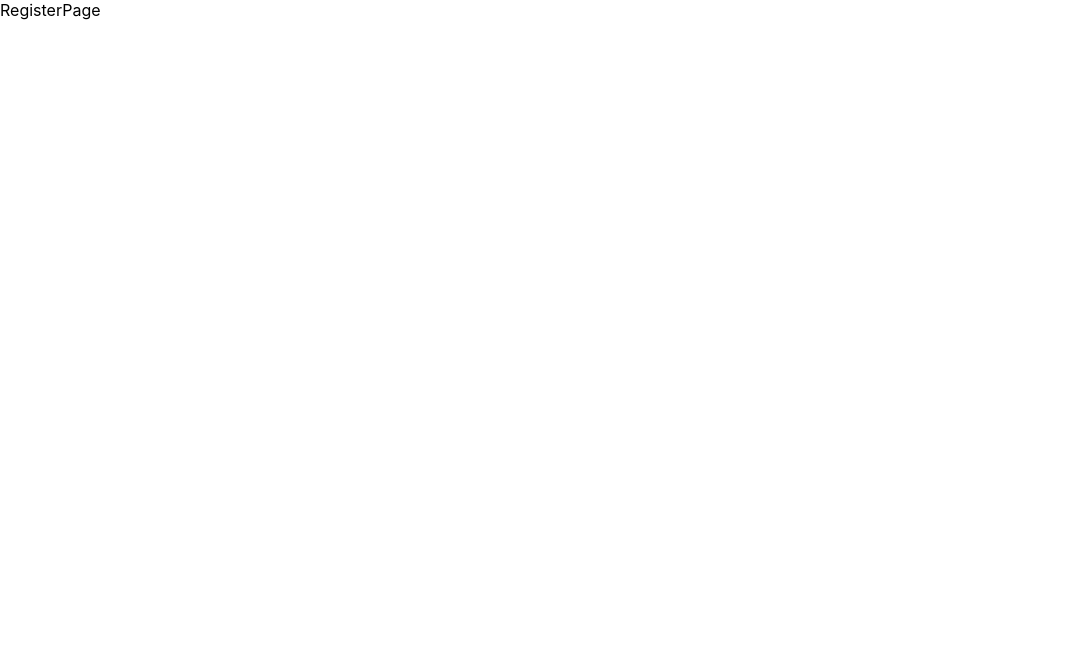
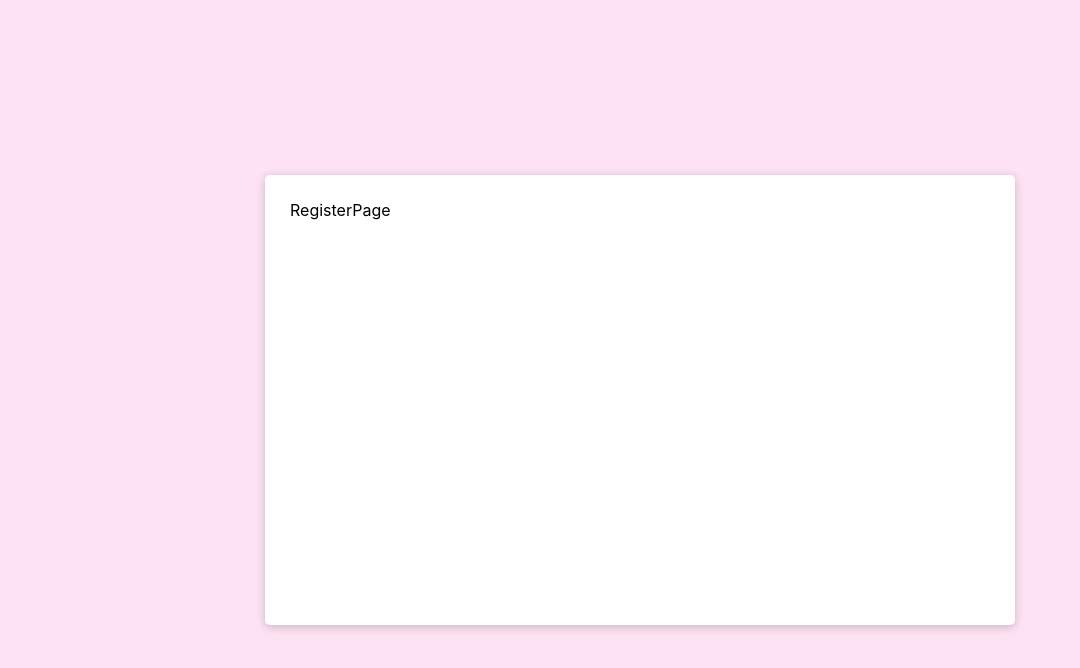
Before and after one commit to shashankdkte/new-discord-frontend, a React (Create React App) app: page /register in a window 1280 px wide. Shown: the top 668 px of the page, without its empty margins (0-1080 px from the left). Built offline with nearby package versions, Linux system fonts and the light colour scheme.

Commit message:
Creating Authentication Box Component with MaterialUI

```diff
--- a/package.json
+++ b/package.json
@@ -3,6 +3,9 @@
   "version": "0.1.0",
   "private": true,
   "dependencies": {
+    "@emotion/react": "^11.11.1",
+    "@emotion/styled": "^11.11.0",
+    "@mui/material": "^5.13.6",
     "@redux-devtools/extension": "^3.2.5",
     "@reduxjs/toolkit": "^1.9.5",
     "@testing-library/jest-dom": "^5.16.5",
--- a/src/authPages/LoginPage.js
+++ b/src/authPages/LoginPage.js
@@ -1,8 +1,9 @@
 import React from 'react'
+import AuthBox from '../shared/authBox'
 
 const LoginPage = () => {
   return (
-    <div>LoginPage</div>
+    <AuthBox>LoginPage</AuthBox>
   )
 }
 
--- a/src/authPages/RegisterPage.js
+++ b/src/authPages/RegisterPage.js
@@ -1,8 +1,8 @@
 import React from 'react'
-
+import AuthBox from '../shared/authBox'
 const RegisterPage = () => {
   return (
-    <div>RegisterPage</div>
+    <AuthBox>RegisterPage</AuthBox>
   )
 }
 
--- /dev/null
+++ b/src/shared/authBox.js
@@ -0,0 +1,34 @@
+import React from 'react';
+import Box from "@mui/material/Box";
+import { styled } from "@mui/system";
+
+const BoxWrapper = styled("div")({
+  width: "100%",
+  height: "100vh",
+  display: "flex",
+  alignItems: "center",
+  justifyContent: "center",
+  background:"#FDE2F3"
+
+})
+
+const AuthBox = (props) => {
+  return (
+    <BoxWrapper>
+      <Box sx={{
+        width: 700,
+        height: 400,
+        backgroundColor: "#fff",
+        borderRadius: "5px",
+        boxShadow: "0 2px 10px 0 rgb(0 0 0 / 20%)",
+        display: "flex",
+        flexDirection: "column",
+        padding:"25px"
+      }}>
+        {props.children}
+      </Box>
+   </BoxWrapper>
+  )
+}
+
+export default AuthBox
```
Also changed, not shown: 1 other file (tests, documents, lock files or other folders).
